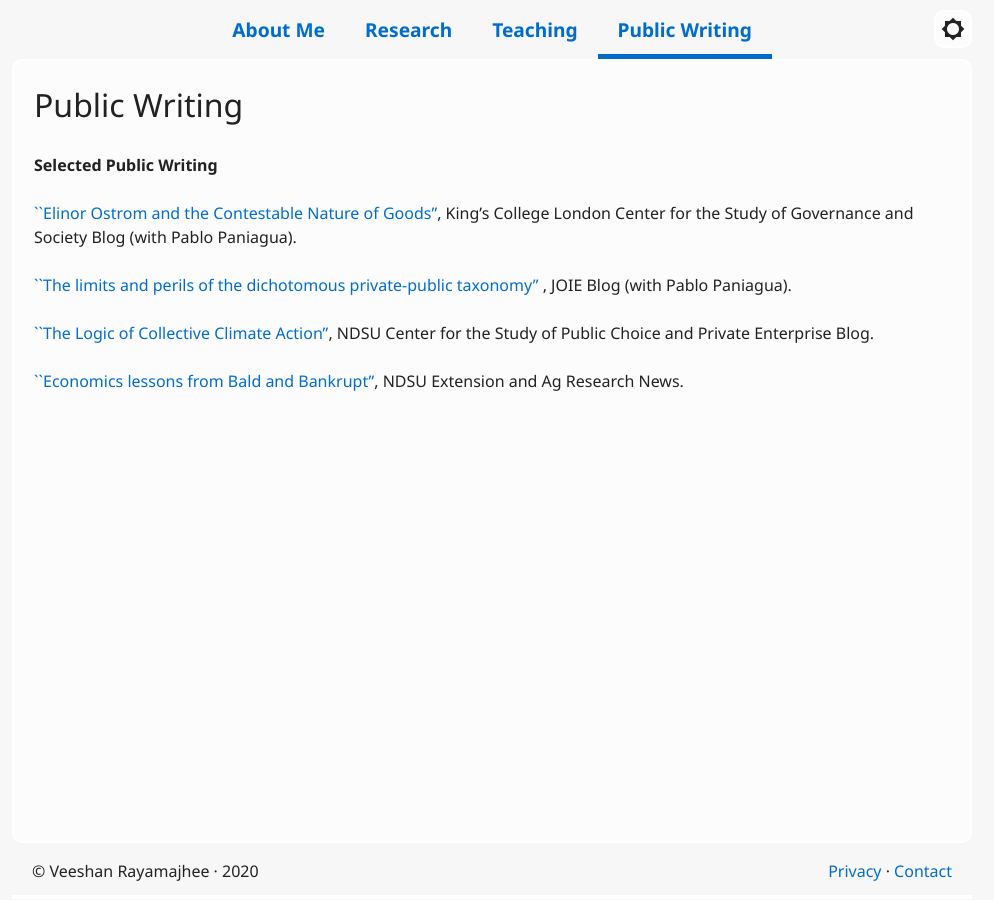
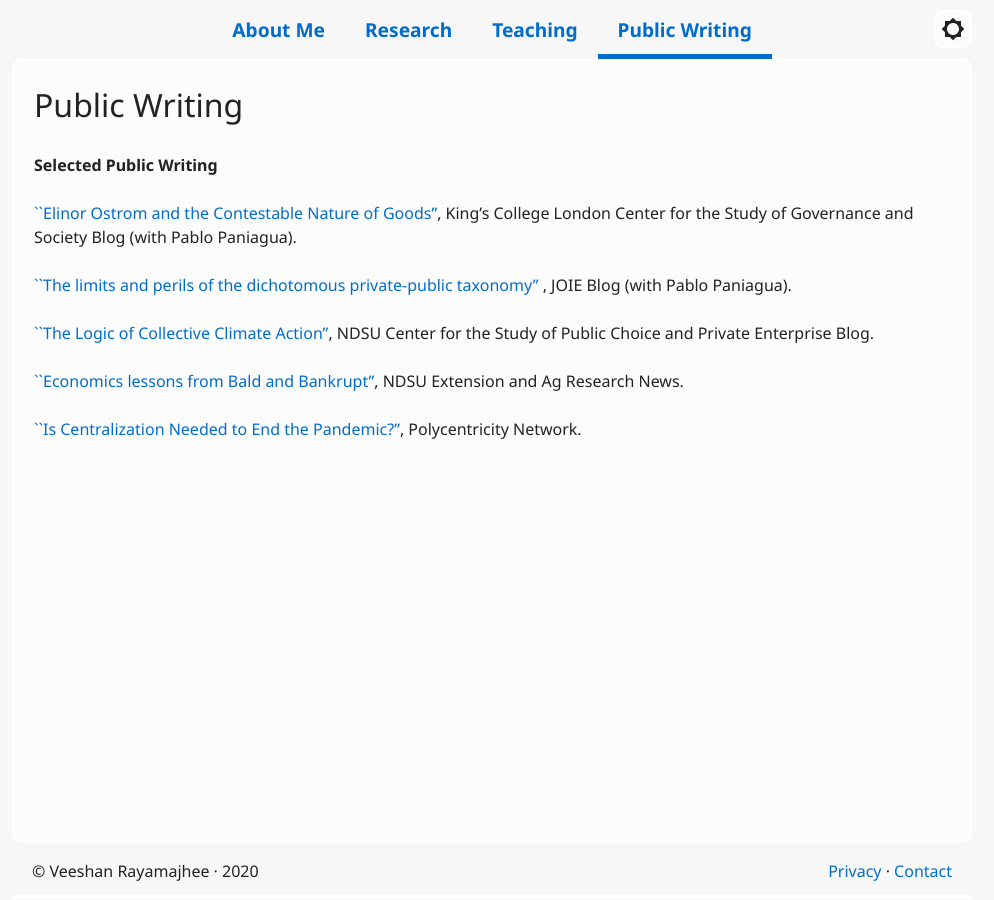
Before and after one commit to veeshanr/veeshanr.github.io, a Jekyll site: the page built from pages/Public.md, in a window 1280 px wide. Shown: the whole page, without its empty margins (148-1142 px from the left). Built offline with Jekyll 4.4.1, drawn with Linux system fonts in a browser that asks for light colours.

Commit message:
Update Public.md

```diff
--- a/pages/Public.md
+++ b/pages/Public.md
@@ -6,6 +6,8 @@ title: Public Writing
 ---
 
 **Selected Public Writing**
+
+
 
 [``Elinor Ostrom and the Contestable Nature of Goods"] [1], King's College London Center for the Study of Governance and Society Blog (with Pablo Paniagua).
 
@@ -18,9 +20,11 @@ title: Public Writing
 
 [``Economics lessons from Bald and Bankrupt"] [4], NDSU Extension and Ag Research News.
 
+[``Is Centralization Needed to End the Pandemic?"][5], Polycentricity Network.
 
 
 [1]: https://csgs.kcl.ac.uk/elinor-ostrom-and-the-contestable-nature-of-goods/
 [2]: https://joie-blog.net/the-limits-and-perils-of-the-dichotomous-private-public-taxonomy
 [3]: https://www.ndsu.edu/centers/pcpe/outreach/blog/detail/55669/
 [4]: https://www.ag.ndsu.edu/news/columns/spotlight-on-economics/spotlight-on-economics-economics-lessons-from-bald-and-bankrupt
+[5]: https://polycentricity.iasc-commons.org/index.php/2021/06/02/is-centralization-needed-to-end-the-pandemic-an-essay-by-veeshan-raymajhee-ndsuusa/?fbclid=IwAR005peYKWDLbRIpdTPbCjvZO2u_P9o_AzN2SOfk3GUpiIhX1mSh10YJX00
```
